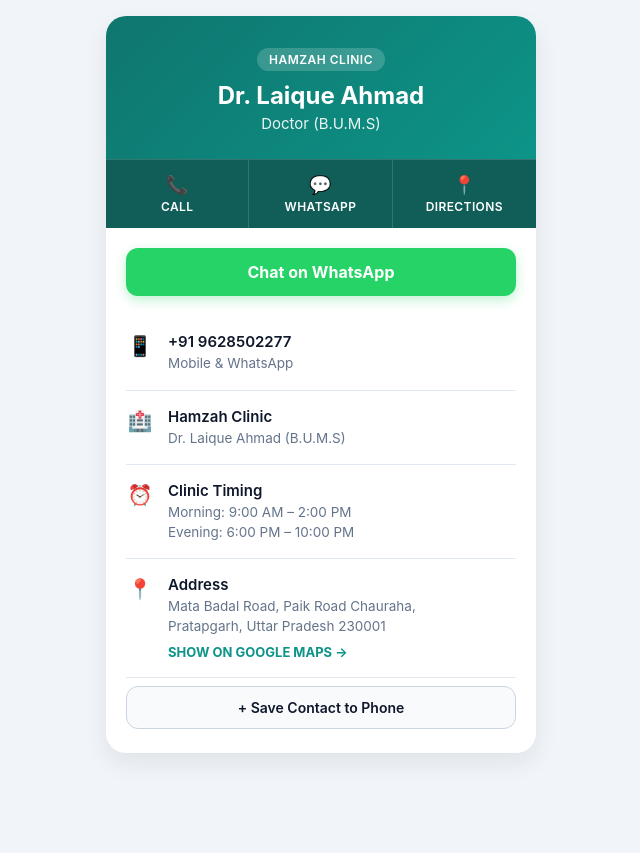
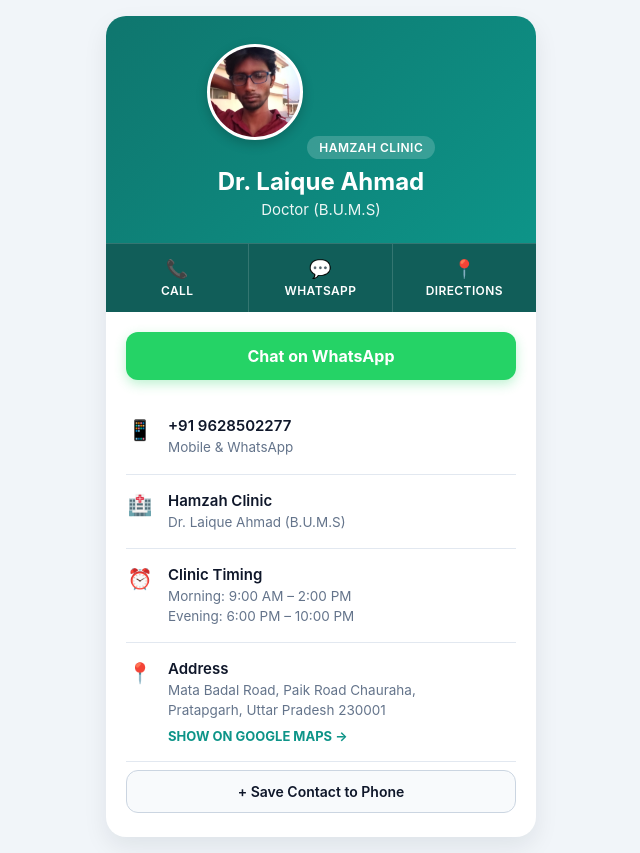
Before and after one commit to rebelzane/hamzah-clinic, a plain HTML site: page index.html in a window 1280 px wide. Shown: the whole page, without its empty margins (319-959 px from the left). Before the commit the page ends 800 px from the top, so only its background shows below. Drawn offline with Linux system fonts and the light colour scheme.

Commit message:
Update index.html

```diff
--- a/index.html
+++ b/index.html
@@ -31,7 +31,17 @@
       background: linear-gradient(135deg, #0f766e, #0d9488);
       color: #ffffff;
       text-align: center;
-      padding: 32px 20px 26px;
+      padding: 28px 20px 24px;
+    }
+    .doctor-photo {
+      width: 96px;
+      height: 96px;
+      border-radius: 50%;
+      object-fit: cover;
+      border: 3px solid #ffffff;
+      box-shadow: 0 4px 12px rgba(0, 0, 0, 0.2);
+      margin-bottom: 12px;
+      background: #ffffff;
     }
     .clinic-badge {
       display: inline-block;
@@ -41,7 +51,7 @@
       font-size: 12px;
       font-weight: 600;
       letter-spacing: 0.5px;
-      margin-bottom: 10px;
+      margin-bottom: 8px;
       text-transform: uppercase;
     }
     .header h1 {
@@ -151,6 +161,7 @@
 <body>
   <div class="card">
     <div class="header">
+      <img src="Snapchat-265435254.jpg" alt="Dr. Laique Ahmad" class="doctor-photo" />
       <div class="clinic-badge">Hamzah Clinic</div>
       <h1>Dr. Laique Ahmad</h1>
       <p>Doctor (B.U.M.S)</p>
```
